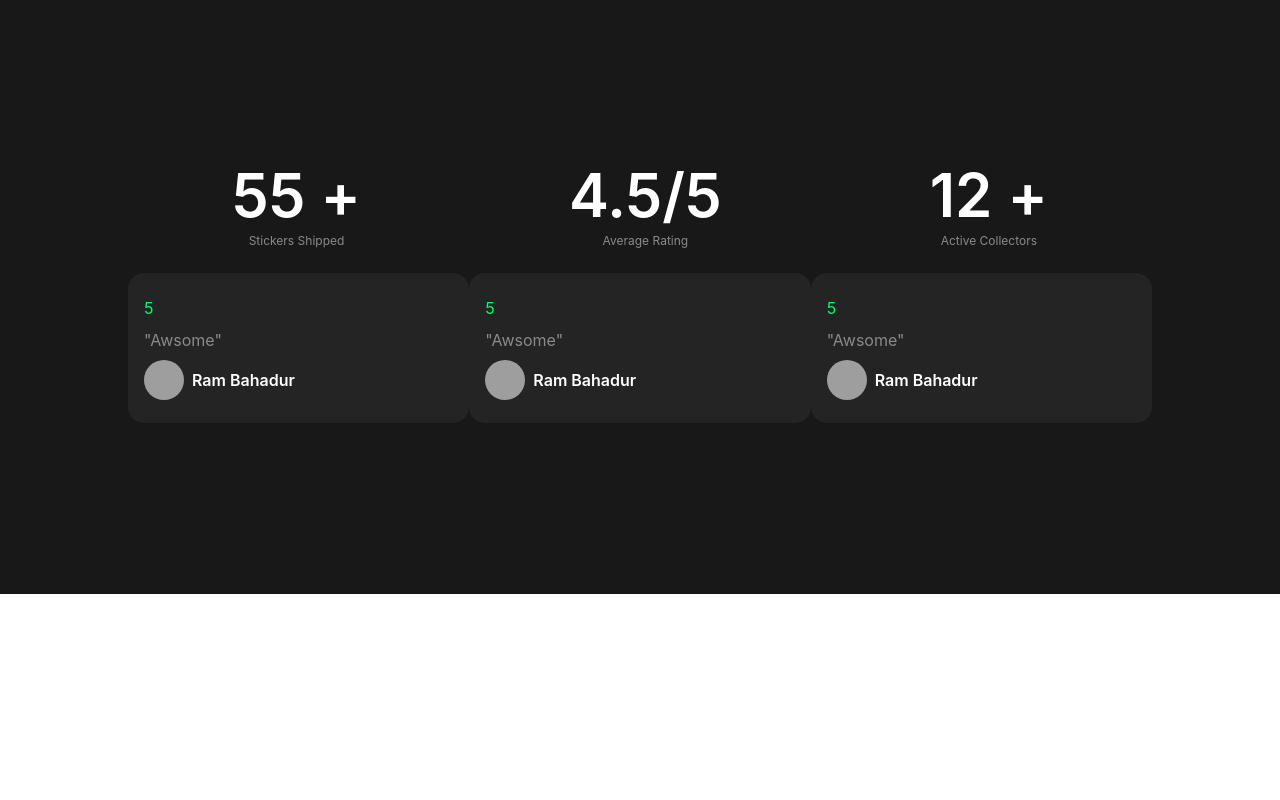
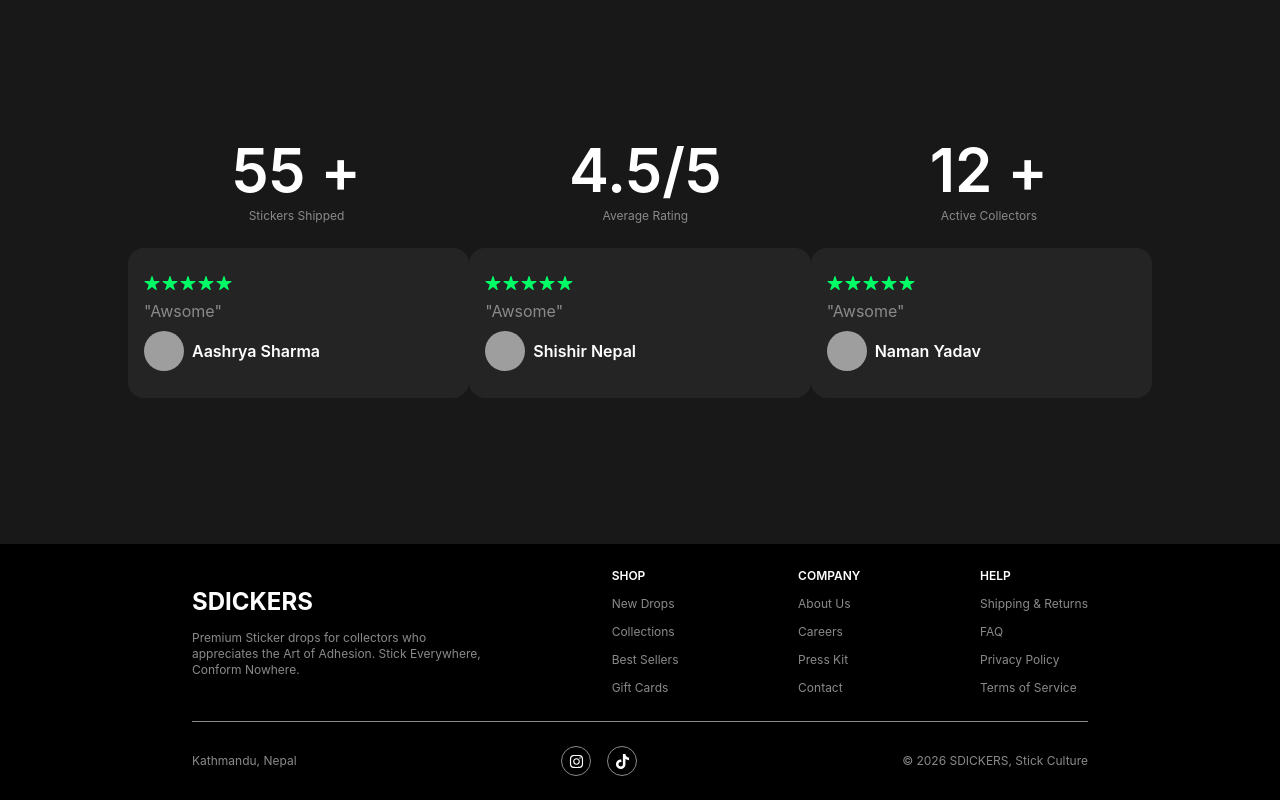
Before and after one commit to np-shishir/sdickers.np, a React app in the folder frontend/: page / in a window 1280 px wide. Shown: the part 1866-2666 px from the top of the page. Before the commit the page ends 2460 px from the top, so only its background shows below. Built offline with nearby package versions, Linux system fonts and the light colour scheme; grey boxes are pictures that could not be loaded; the HTML template or start-up script is replaced by a standard one.

Commit message:
landing page done v-1

```diff
--- a/frontend/src/App.jsx
+++ b/frontend/src/App.jsx
@@ -1,5 +1,6 @@
 import { useState } from 'react'
 import Navbar from './components/Navbar'
+import Footer from './components/Footer'
 import LandingPage from './pages/LandingPage'
 import './App.css'
 
@@ -10,6 +11,7 @@ function App() {
     <>
       <Navbar/>
       <LandingPage/>
+      <Footer/>
     </>
   )
 }
--- a/frontend/src/cards/Reviews.tsx
+++ b/frontend/src/cards/Reviews.tsx
@@ -4,7 +4,7 @@ export default function Reviews({stars, reviewDescription, userName, userImage})
   return (
     <>
         <div className='flex flex-col justify-center gap-y-2 bg-[#242424] rounded-2xl h-[150px] w-[350px] pl-4'>
-            <div className='text-[#00ff66]'>
+            <div className='text-[#00ff66] flex gap-0.5'>
                 {stars}
             </div>
             <div className='text-[#8a8a8a]'>
--- /dev/null
+++ b/frontend/src/components/Footer.jsx
@@ -0,0 +1,64 @@
+import React from 'react'
+import { FaInstagram } from "react-icons/fa"
+import { FaTiktok } from "react-icons/fa"
+
+export default function
+() {
+  return (
+    <div className='w-screen flex flex-col justify-center items-center bg-black py-6 gap-y-6'>
+        <div className='w-[70%] flex justify-between items-center'>
+            <div className='flex flex-col w-[300px] gap-y-3'>
+                <span className='text-2xl font-bold text-white'>SDICKERS</span>
+                <span className='text-xs text-[#8a8a8a]'>Premium Sticker drops for collectors who appreciates the Art of Adhesion. Stick Everywhere, Conform Nowhere.</span>
+            </div>
+
+            <div className='flex flex-col gap-y-3'>
+                <span className='text-white font-semibold text-xs'>SHOP</span>
+                <span className='flex flex-col text-[#8a8a8a] text-xs gap-y-3'>
+                    <span>New Drops</span>
+                    <span>Collections</span>
+                    <span>Best Sellers</span>
+                    <span>Gift Cards</span>
+                </span>
+            </div>
+
+            <div className='flex flex-col gap-y-3'>
+                <span className='text-white font-semibold text-xs'>COMPANY</span>
+                <span className='flex flex-col text-[#8a8a8a] text-xs gap-y-3'>
+                    <span>About Us</span>
+                    <span>Careers</span>
+                    <span>Press Kit</span>
+                    <span>Contact</span>
+                </span>
+            </div>
+
+            <div className='flex flex-col gap-y-3'>
+                <span className='text-white font-semibold text-xs'>HELP</span>
+                <span className='flex flex-col text-[#8a8a8a] text-xs gap-y-3'>
+                    <span>Shipping & Returns</span>
+                    <span>FAQ</span>
+                    <span>Privacy Policy</span>
+                    <span>Terms of Service</span>
+                </span>
+            </div>
+        </div>
+
+        <hr className='h-[2px] bg-[#8a8a8a] w-[70%]'/>
+
+        <div className='w-[70%] flex justify-between items-center text-xs'>
+            <span className='text-[#8a8a8a]'>Kathmandu, Nepal</span>
+            {/* socials */}
+            <div className='flex gap-x-4'>
+                <div className='h-[30px] w-[30px] border-1 border-[#8a8a8a] rounded-full flex justify-center items-center text-white text-[15px]'>
+                    <FaInstagram/>
+                </div>
+                <div className='h-[30px] w-[30px] border-1 border-[#8a8a8a] rounded-full flex justify-center items-center text-white text-[15px]'>
+                    <FaTiktok/>
+                </div>
+            </div>
+
+            <span className='text-[#8a8a8a]'>© 2026 SDICKERS, Stick Culture</span>
+        </div>
+    </div>
+  )
+}
--- a/frontend/src/pages/LandingPage.jsx
+++ b/frontend/src/pages/LandingPage.jsx
@@ -3,6 +3,9 @@ import sticker from '../assets/images/metro-boomin-sticker.jpeg'
 import bgImage from '../assets/images/spiderverse.jpeg'
 import TrendingCollections from '../cards/TrendingCollections'
 import Reviews from '../cards/Reviews'
+import { IoStar } from "react-icons/io5"
+
+
 
 const trending = [
     {
@@ -28,21 +31,21 @@ const reviews = [
         stars: 5,
         reviewDescription: "Awsome",
         userImage: "https://i.pinimg.com/736x/31/93/64/319364c3d37856f1fbfcf8bc4f88bc33.jpg",
-        userName: "Ram Bahadur"
+        userName: "Aashrya Sharma"
     },
     {
         id: 2,
         stars: 5,
         reviewDescription: "Awsome",
         userImage: "https://i.pinimg.com/736x/7f/9b/f8/7f9bf8a58ada8d06048db32429581891.jpg",
-        userName: "Ram Bahadur"
+        userName: "Shishir Nepal"
     },
     {
         id: 3,
         stars: 5,
         reviewDescription: "Awsome",
         userImage: "https://i.pinimg.com/736x/93/f9/ef/93f9ef30d198140dc8341a26e604110a.jpg",
-        userName: "Ram Bahadur"
+        userName: "Naman Yadav"
     }
 ]
 
@@ -114,7 +117,7 @@ export default function
     </div>
 
     {/* reviews */}
-    <div className='w-screen h-[600px] bg-[#181818] flex justify-center items-center font-sans'>
+    <div className='w-screen h-[550px] bg-[#181818] flex justify-center items-center font-sans'>
         {/* container */}
         <div className='w-[80%] flex flex-col items-center justify-center space-y-6'>
             {/* numbers */}
@@ -142,7 +145,9 @@ export default function
                     reviews.map((item)=>(
                         <Reviews
                             key={item.id}
-                            stars = {item.stars}
+                            stars={[...Array(item.stars)].map((_, index) => (
+                                <IoStar key={index} />
+                            ))}
                             reviewDescription = {item.reviewDescription}
                             userImage={item.userImage}
                             userName = {item.userName}
```
